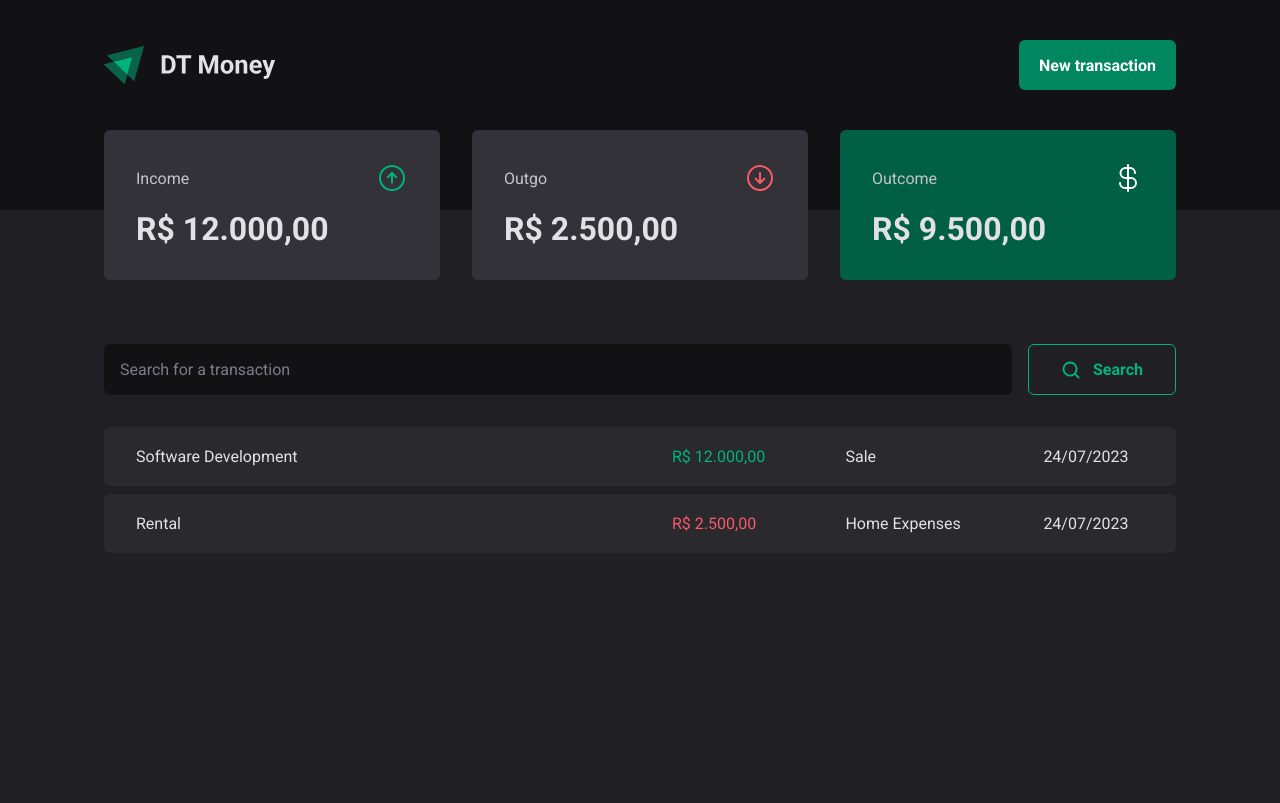
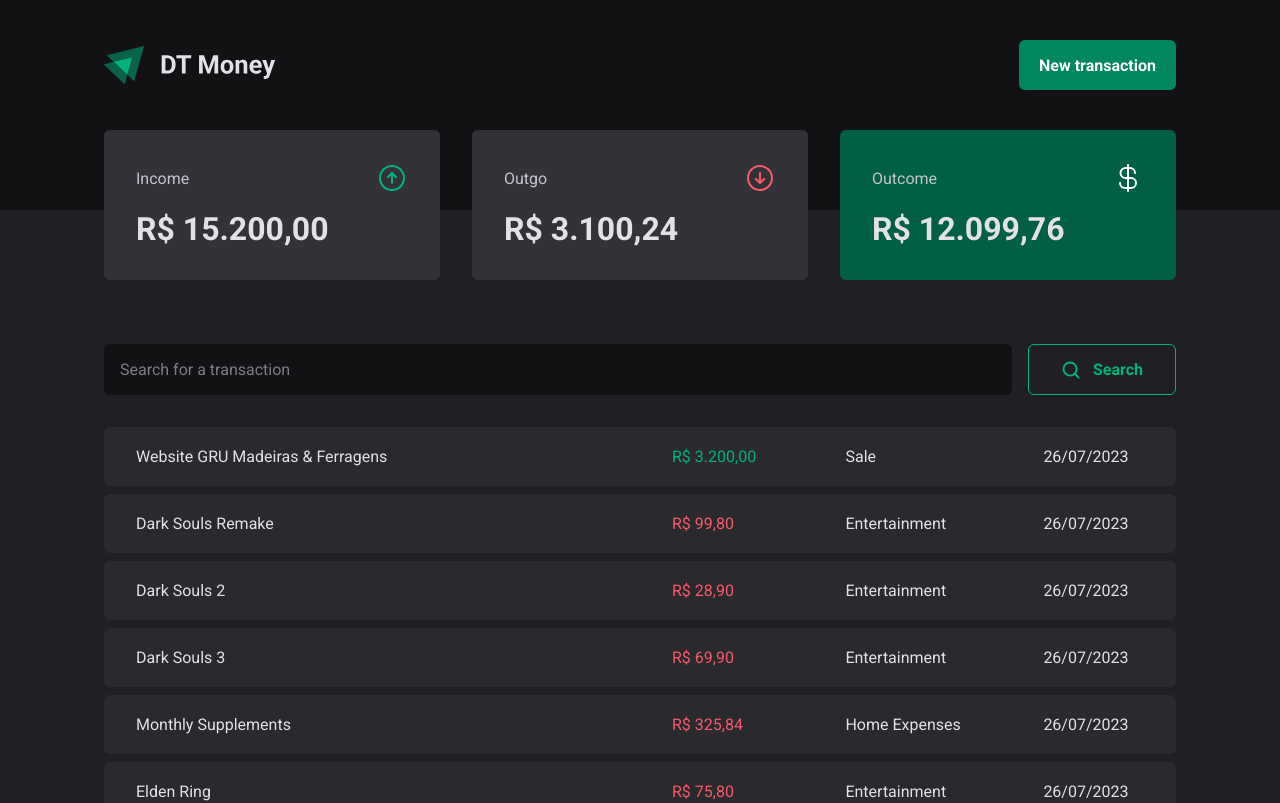
Before and after one commit to diegoHiato/dt-money, a React (Vite) app: page / in a window 1280 px wide. Shown: the top 803 px of the page. Built offline with nearby package versions, Linux system fonts and the light colour scheme; data requests are answered from the project's data file.

Commit message:
Create New Transaction

```diff
--- a/server.json
+++ b/server.json
@@ -15,6 +15,54 @@
       "category": "Home Expenses",
       "price": 2500,
       "createdAt": "2023-07-24T15:48:55.991Z"
+    },
+    {
+      "description": "Elden Ring",
+      "price": 75.8,
+      "category": "Entertainment",
+      "type": "outgo",
+      "createdAt": "2023-07-26T01:26:52.710Z",
+      "id": "cCTz9is"
+    },
+    {
+      "description": "Monthly Supplements",
+      "price": 325.84,
+      "category": "Home Expenses",
+      "type": "outgo",
+      "createdAt": "2023-07-26T01:28:33.333Z",
+      "id": "HO5YDmZ"
+    },
+    {
+      "description": "Dark Souls 3",
+      "price": 69.9,
+      "category": "Entertainment",
+      "type": "outgo",
+      "createdAt": "2023-07-26T01:43:26.847Z",
+      "id": "p0qNKIg"
+    },
+    {
+      "description": "Dark Souls 2",
+      "price": 28.9,
+      "category": "Entertainment",
+      "type": "outgo",
+      "createdAt": "2023-07-26T01:49:19.030Z",
+      "id": "mDWbA_s"
+    },
+    {
+      "description": "Dark Souls Remake",
+      "price": 99.8,
+      "category": "Entertainment",
+      "type": "outgo",
+      "createdAt": "2023-07-26T01:50:11.418Z",
+      "id": "O9pKEOo"
+    },
+    {
+      "description": "Website GRU Madeiras & Ferragens",
+      "price": 3200,
+      "category": "Sale",
+      "type": "income",
+      "createdAt": "2023-07-26T01:51:39.284Z",
+      "id": "dSc3t7_"
     }
   ]
 }
--- a/src/components/Modal/NewTransaction/index.tsx
+++ b/src/components/Modal/NewTransaction/index.tsx
@@ -3,6 +3,7 @@ import * as Dialog from '@radix-ui/react-dialog'
 import { ArrowCircleDown, ArrowCircleUp, X } from 'phosphor-react'
 import { Controller, useForm } from 'react-hook-form'
 import * as zod from 'zod'
+import { useTransactions } from '../../../contexts/Hooks/useTransactions'
 import {
   NewTransactionModalCloseButton,
   NewTransactionModalContent,
@@ -14,7 +15,7 @@ import {
 
 const newTransactionFormSchema = zod.object({
   description: zod.string(),
-  valueAmount: zod.number(),
+  price: zod.number(),
   category: zod.string(),
   type: zod.enum(['income', 'outgo']),
 })
@@ -22,17 +23,22 @@ const newTransactionFormSchema = zod.object({
 type NewTransactionForm = zod.infer<typeof newTransactionFormSchema>
 
 export const NewTransactionModal = () => {
+  const { createTransaction } = useTransactions()
   const {
     control,
+    handleSubmit,
     register,
-    handleSubmit,
+    reset,
     formState: { isSubmitting },
   } = useForm<NewTransactionForm>({
     resolver: zodResolver(newTransactionFormSchema),
   })
 
-  function handleCreateTransaction(data: NewTransactionForm) {
-    return null
+  async function handleCreateTransaction(data: NewTransactionForm) {
+    const { description, price, type, category } = data
+    await createTransaction({ description, price, type, category }).then(() =>
+      reset(),
+    )
   }
 
   return (
@@ -58,7 +64,7 @@ export const NewTransactionModal = () => {
             placeholder="Value amount"
             step={0.01}
             required
-            {...register('valueAmount', { valueAsNumber: true })}
+            {...register('price', { valueAsNumber: true })}
           />
 
           <input
--- a/src/contexts/Transactions/Context.ts
+++ b/src/contexts/Transactions/Context.ts
@@ -9,8 +9,16 @@ export interface Transaction {
   createdAt: string
 }
 
+export interface NewTransactionData {
+  description: Transaction['description']
+  price: Transaction['price']
+  category: Transaction['category']
+  type: Transaction['type']
+}
+
 interface TransactionsContextType {
   transactions: Transaction[]
+  createTransaction: (newTransactionData: NewTransactionData) => Promise<void>
   fetchTransactions: (query?: string) => Promise<void>
 }
 
--- a/src/contexts/Transactions/Provider.tsx
+++ b/src/contexts/Transactions/Provider.tsx
@@ -1,6 +1,6 @@
 import { ReactNode, useEffect, useState } from 'react'
 import { jsonServerApi } from '../../services/jsonServerApi'
-import { Transaction, TransactionsContext } from './Context'
+import { NewTransactionData, Transaction, TransactionsContext } from './Context'
 
 interface TransactionsProviderProps {
   children: ReactNode
@@ -11,10 +11,33 @@ export const TransactionsProvider = ({
 }: TransactionsProviderProps) => {
   const [transactions, setTransactions] = useState<Transaction[]>([])
 
-  const fetchTransactions = async (query?: string) => {
+  async function createTransaction({
+    description,
+    price,
+    category,
+    type,
+  }: NewTransactionData) {
+    await jsonServerApi
+      .post('/transactions', {
+        description,
+        price,
+        category,
+        type,
+        createdAt: new Date(),
+      })
+      .then(({ data: newTransaction }) =>
+        setTransactions((previous) => [newTransaction, ...previous]),
+      )
+  }
+
+  async function fetchTransactions(query?: string) {
     await jsonServerApi
       .get<Transaction[]>('/transactions', {
-        params: { q: query },
+        params: {
+          _sort: 'createdAt',
+          _order: 'desc',
+          q: query,
+        },
       })
       .then(({ data }) => setTransactions(data))
   }
@@ -27,6 +50,7 @@ export const TransactionsProvider = ({
     <TransactionsContext.Provider
       value={{
         transactions,
+        createTransaction,
         fetchTransactions,
       }}
     >
```
Also changed, not shown: 1 other file (tests, documents, lock files or other folders).
